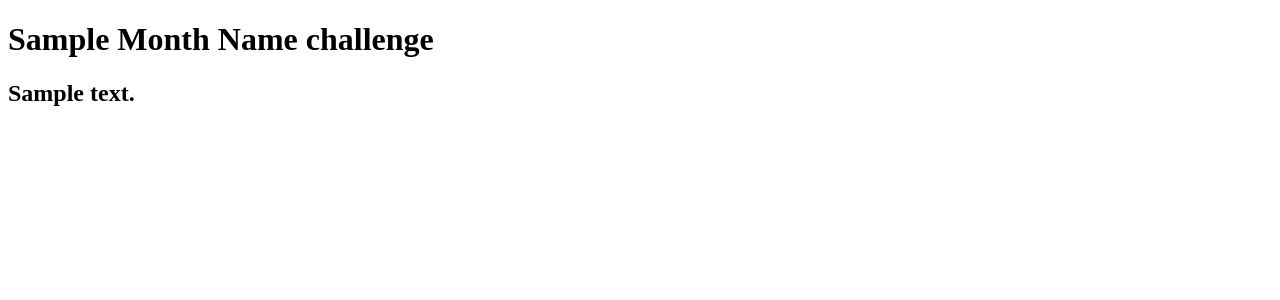
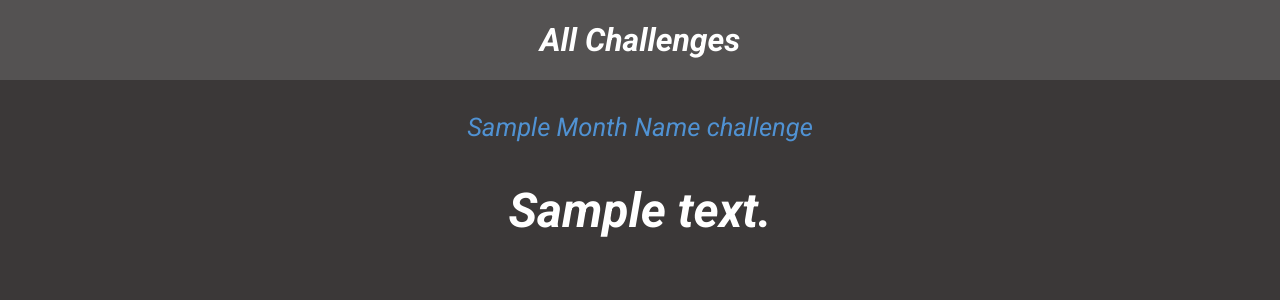
Before and after one commit to deepaksp24/monthly_challenges, a Django app: template challenges/templates/challenges/challenge.html in a window 1280 px wide. Shown: the top 300 px of the page. Run offline with Django 5.2, Linux system fonts and the light colour scheme; the template is opened without the code that fills it: most values are stand-ins (such as "Sample title", 1, 10 or a date in 2020).

Commit message:
completed 4th part templet and static files

```diff
--- /dev/null
+++ b/challenges/static/challenges/challenge.css
@@ -0,0 +1,25 @@
+h1,h2{
+    color: white;
+    font-weight: bold;
+    text-align: center;
+}
+
+h1{
+    font-size: 1.6rem;
+    margin: 2rem 0 1rem 0;
+    font-weight: normal;
+    color: rgb(80, 146, 211);
+}
+
+h2{
+    font-size: 3rem;
+    font-weight: bold;
+}
+
+
+
+.fallback{
+    text-align: center;
+    color: aliceblue;
+
+}
--- /dev/null
+++ b/challenges/static/challenges/includes/header.css
@@ -0,0 +1,26 @@
+header{
+    width: 100%;
+    height: 5rem;
+    background-color: rgb(84, 82, 82);
+
+}
+
+header nav {
+    width: 100%;
+    height: 100%;
+    display: flex;
+    justify-content: center;
+    align-items: center;
+}
+
+header nav a{
+    color: white;
+    font-size: 2rem;
+    font-weight: bold;
+    text-decoration: none;
+}
+
+header nav a:hover,
+header nav a:active{
+    color: rgb(149, 149, 219);
+}
--- a/challenges/templates/challenges/challenge.html
+++ b/challenges/templates/challenges/challenge.html
@@ -1,12 +1,21 @@
-<!DOCTYPE html>
-<html lang="en">
-  <head>
-    <meta charset="UTF-8" />
-    <meta name="viewport" content="width=device-width, initial-scale=1.0" />
-    <title>monthly challenge</title>
-  </head>
-  <body>
-    <h1>{{ month_name | title }} challenge</h1>
-    <h2>{{ text }}</h2>
-  </body>
-</html>
+{% extends "base.html" %}
+
+{%load  static%}
+{% block css_files%}
+<link rel="stylesheet" href="{% static "challenges/challenge.css"%}" />
+<link rel="stylesheet" href="{% static "challenges/includes/header.css"%}" />
+{%endblock%}
+
+
+{% block page_title %} {{month_name|title}}
+{%endblock%}
+{% block content%}
+{% include "challenges/includes/header.html" %}
+
+<h1>{{ month_name | title }} challenge</h1>
+
+{% if text is not None %}
+<h2>{{ text }}</h2>
+{% else %}
+<p class="fallback">there is no challenge given still</p>
+{% endif %} {% endblock %}
--- /dev/null
+++ b/challenges/templates/challenges/includes/header.html
@@ -0,0 +1,5 @@
+<header>
+  <nav>
+    <a href="{% url "index"%}">All Challenges</a>
+  </nav>
+</header>
--- a/challenges/urls.py
+++ b/challenges/urls.py
@@ -6,7 +6,7 @@ urlpatterns = [
     # path("jan", views.january),
     # path("feb", views.february),
     # path("mar", views.march),
-    path("", views.index),  # /challeneges/
+    path("", views.index, name="index"),  # /challeneges/
     path("<int:month>", views.mothly_challenge_by_number),
     path("<str:month>", views.monthly_challenge, name="month-challenge")
 ]
--- a/challenges/views.py
+++ b/challenges/views.py
@@ -1,5 +1,5 @@
 from django.shortcuts import render
-from django.http import HttpResponse, HttpResponseNotFound, HttpResponseRedirect
+from django.http import Http404, HttpResponseNotFound, HttpResponseRedirect
 from django.urls import reverse
 from django.template.loader import render_to_string
 
@@ -38,6 +38,7 @@ mothly_challenges = {
     "feb": "starting a workouts",
     "mar": "walking",
     "apr": "breathing",
+    "may ": None,
 }
 
 
@@ -51,6 +52,7 @@ def mothly_challenge_by_number(request, month):
 def monthly_challenge(request, month):
     try:
         challenge_text = mothly_challenges[month]
+        print(challenge_text)
         return render(request, "challenges/challenge.html", {
             "month_name": month,
             "text": challenge_text,
@@ -58,4 +60,4 @@ def monthly_challenge(request, month):
         # respose_data = render_to_string("challenges/challenge.html")
         # return HttpResponse(respose_data)
     except:
-        return HttpResponse("<h1>this month is not supported</h1>")
+        raise Http404()
--- a/monthly_challenges/settings.py
+++ b/monthly_challenges/settings.py
@@ -57,6 +57,7 @@ TEMPLATES = [
         'BACKEND': 'django.template.backends.django.DjangoTemplates',
         'DIRS': [
             # BASE_DIR/"challenges"/"templates"
+            BASE_DIR / "templates"
         ],
         'APP_DIRS': True,
         'OPTIONS': {
@@ -124,3 +125,8 @@ STATIC_URL = 'static/'
 # https://docs.djangoproject.com/en/5.0/ref/settings/#default-auto-field
 
 DEFAULT_AUTO_FIELD = 'django.db.models.BigAutoField'
+
+STATICFILES_DIRS = [
+
+    BASE_DIR / "static"
+]
--- /dev/null
+++ b/static/base.css
@@ -0,0 +1,13 @@
+@import url('https://fonts.googleapis.com/css2?family=Roboto:ital,wght@0,100;0,300;0,400;0,500;0,700;0,900;1,100;1,300;1,400;1,500;1,700;1,900&display=swap');
+
+html
+{
+    font-family: "Roboto", sans-serif;
+    font-style: italic;
+}
+
+body
+{
+    margin: 0;
+    background-color: rgb(59, 56, 56);
+}
--- /dev/null
+++ b/templates/base.html
@@ -0,0 +1,16 @@
+{%load static%}
+
+<!DOCTYPE html>
+<html lang="en">
+  <head>
+    <meta charset="UTF-8" />
+    <meta name="viewport" content="width=device-width, initial-scale=1.0" />
+    <title>{% block page_title %} My challenge {% endblock %}</title>
+
+    <link rel = "stylesheet" href = "{% static "base.css"%}">
+    {%block css_files%} {% endblock%}
+  </head>
+  <body>
+    {% block content%} {% endblock %}
+  </body>
+</html>
```
Also changed, not shown: challenges/static/challenges/challenges.css (added, +38 -0 lines), challenges/templates/challenges/index.html (+21 -15 lines), templates/404.html (added, +12 -0 lines).
